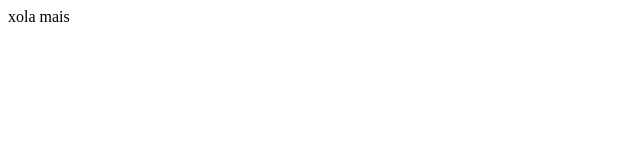
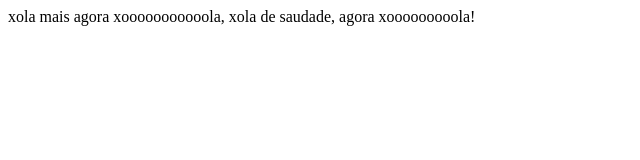
Before and after one commit to anthueeccel/CorreiosApp, a plain HTML site: page AtividadeCorreios/AtividadeCorreios/index.html in a window 1280 px wide. Shown: the whole page, without its empty margins (0-640 px from the left). Drawn offline with Linux system fonts and the light colour scheme.

Commit message:
Exemplo commit 2

```diff
--- a/AtividadeCorreios/AtividadeCorreios/index.html
+++ b/AtividadeCorreios/AtividadeCorreios/index.html
@@ -6,5 +6,7 @@
 </head>
 <body>
     xola mais
+
+    agora xooooooooooola, xola de saudade, agora xooooooooola!
 </body>
 </html>
```
